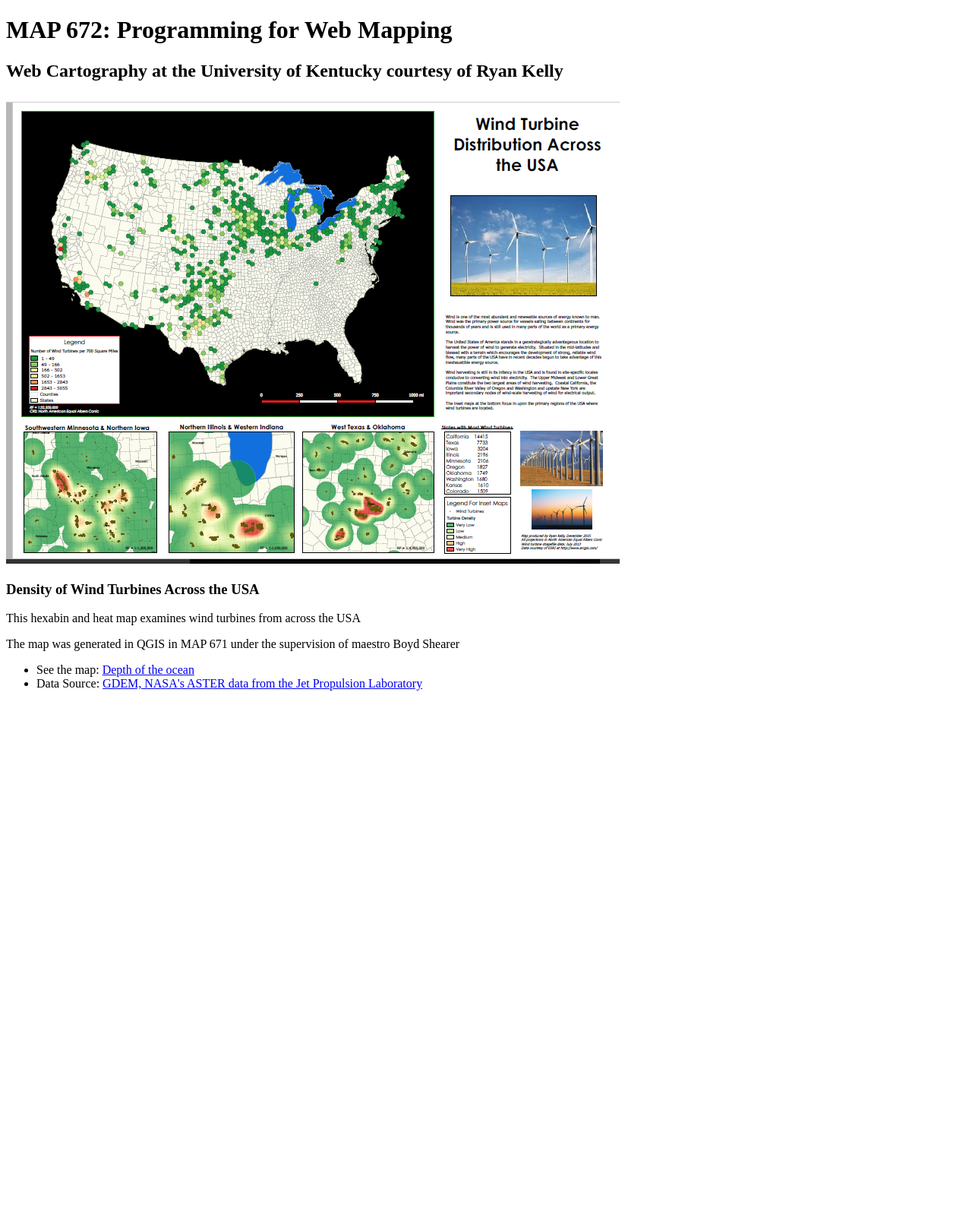
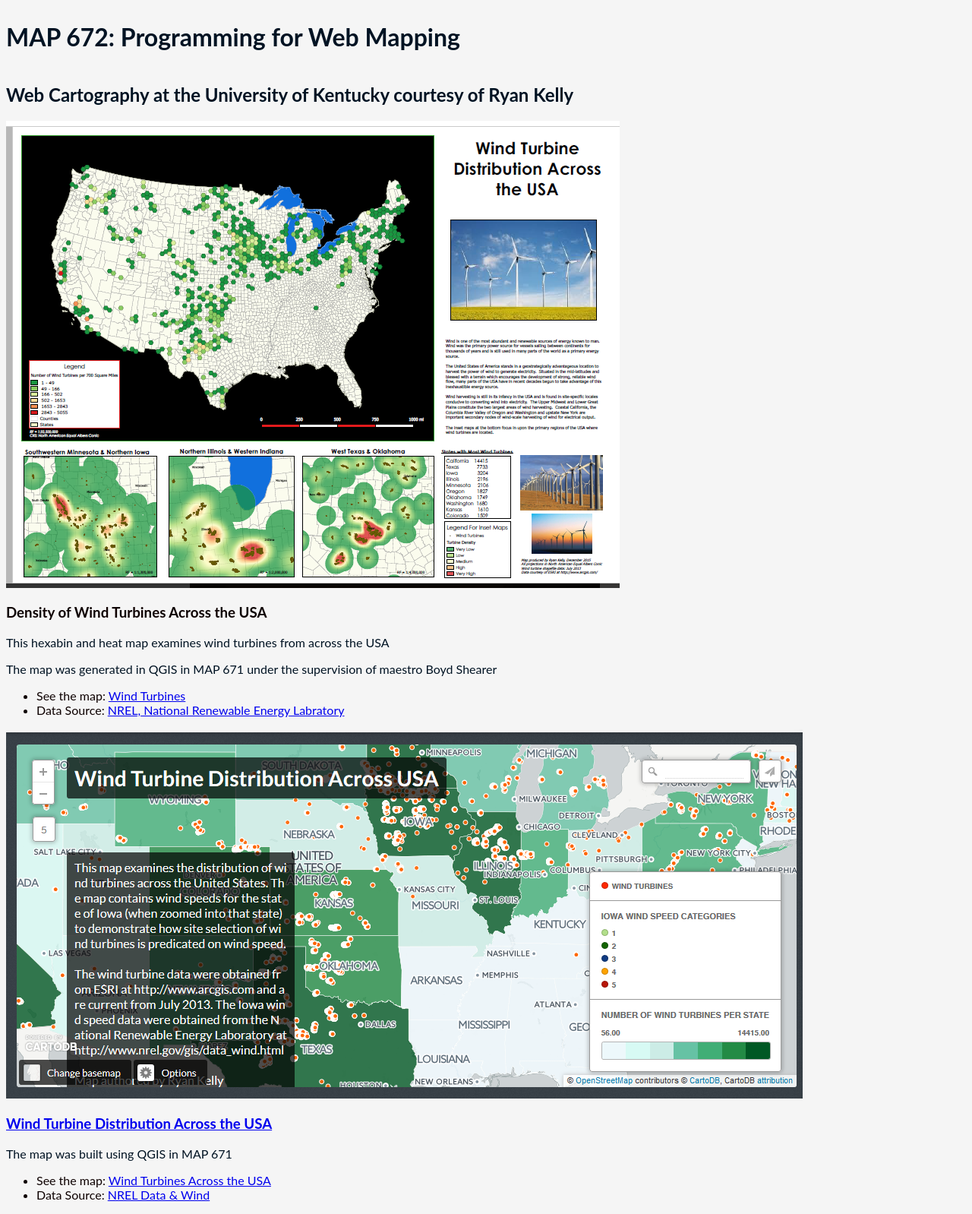
Before and after one commit to rskelly29028/rskelly29028.github.io, a plain HTML site: page index.html in a window 1280 px wide. Shown: the whole page at 76% size. Before the commit the page ends 925 px from the top, so only its background shows below. Drawn offline with Linux system fonts and the light colour scheme.

Commit message:
Commit to rskelly29028

```diff
--- a/index.html
+++ b/index.html
@@ -8,7 +8,38 @@
 
 <style>
 
-/* CSS style rules go here! */
+body {
+            margin: 5;
+            padding: 5;
+            background: whitesmoke;
+            font-family: Lato, century-gothic;
+            color: #0D0000;
+        }
+        header {
+            padding: 6px 10%;
+        }
+        h1 {
+            display: inline-block;
+            margin-right: 20px;
+            color: #001323;
+        }
+        h2 {
+            display: inline-block;
+            color: #001323;
+        }
+        #map {
+            width: 80%;
+            height: 540px;
+            margin: 10px auto;
+        }
+        footer {
+            padding: 6px 10%;
+            width: 80%;
+        }
+        p {
+            font-size: 1em;
+            color: #001323;
+        }
 
 </style>
 </head>
@@ -16,14 +47,26 @@
 <body>
     <h1>MAP 672: Programming for Web Mapping</h1>
     <h2>Web Cartography at the University of Kentucky courtesy of Ryan Kelly</h2>
-    <section>
+<section>
     <img src="images/Turbines.png" alt="map of wind turbines" />
     <h3>Density of Wind Turbines Across the USA</h3>
     <p>This hexabin and heat map examines wind turbines from across the USA</p>
     <p>The map was generated in QGIS in MAP 671 under the supervision of maestro Boyd Shearer</p>
     <ul>
-        <li>See the map: <a href="#">Depth of the ocean</a></li>
-        <li>Data Source: <a href="https://asterweb.jpl.nasa.gov/gdem.asp">GDEM, NASA's ASTER data from the Jet Propulsion Laboratory</a></li>
+        <li>See the map: <a href="#">Wind Turbines</a></li>
+        <li>Data Source: <a href="http://www.nrel.gov/gis/data_wind.html">NREL, National Renewable Energy Labratory</a></li>
+    </ul>
+</section>
+
+
+
+<section>
+   <a target = '_blank' href="https://rgdonohue.cartodb.com/viz/7a678fd6-88a7-11e5-8ee8-0e674067d321/public_map"><img src="images/Turbines2.png" alt="Turbines Across USA" /></a>
+    <h3><a target = '_blank' href="https://rskelly29028.cartodb.com/viz/c3a5d404-a0d1-11e5-8236-0e3ff518bd15/map">Wind Turbine Distribution Across the USA</a></h3>
+    <p>The map was built using QGIS in MAP 671</p>
+    <ul>
+        <li>See the map: <a target = '_blank'  href="https://rskelly29028.cartodb.com/viz/c3a5d404-a0d1-11e5-8236-0e3ff518bd15/map">Wind Turbines Across the USA</a></li>
+        <li>Data Source: <a target = '_blank'  href="http://www.nrel.gov/gis/data_wind.html">NREL Data &amp; Wind</a></li>
     </ul>
 </section>
 
```
Also changed, not shown: images/Turbines2.png (added).
